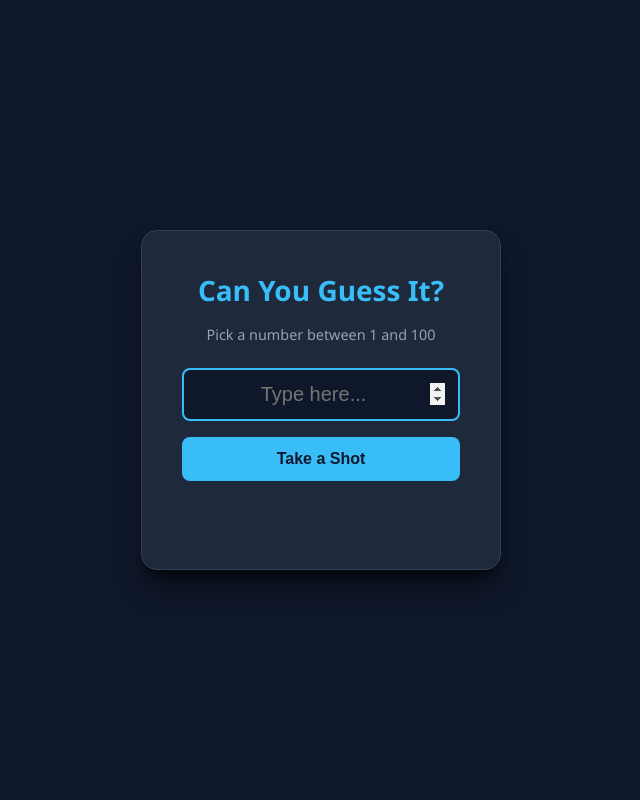
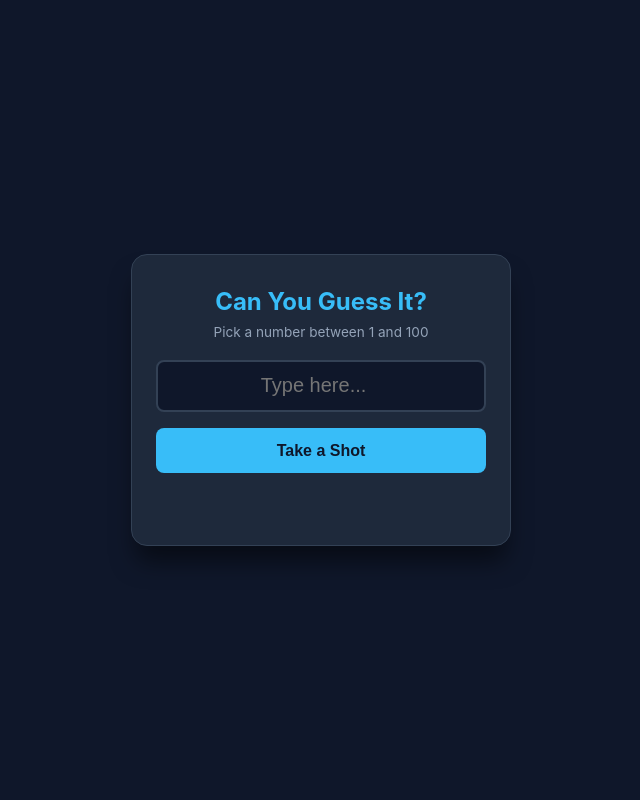
Before and after one commit to vicanorous/python-projects, a Flask app: page / in a window 1280 px wide. Shown: the whole page, without its empty margins (319-959 px from the left). Run offline with Flask 3, Linux system fonts and the light colour scheme.

Commit message:
update index.html

```diff
--- a/templates/index.html
+++ b/templates/index.html
@@ -2,40 +2,50 @@
 <html lang="en">
 <head>
   <meta charset="UTF-8">
-  <meta name="viewport" content="width=device-width, initial-scale=1.0">
+  <!-- viewport fit=cover handles mobile notched screens -->
+  <meta name="viewport" content="width=device-width, initial-scale=1.0, maximum-scale=1.0, user-scalable=no, fit=cover">
   <title>The Taunting Number Game</title>
   <style>
     * { box-sizing: border-box; margin: 0; padding: 0; }
+
+    html, body {
+      width: 100%;
+      height: 100%;
+      /* svh (small viewport height) prevents layout shifts when mobile address bars hide/show */
+      min-height: 100svh;
+      overflow: hidden;
+      position: relative;
+    }
+
     body {
-      font-family: 'Segoe UI', Roboto, sans-serif;
+      font-family: -apple-system, BlinkMacSystemFont, 'Segoe UI', Roboto, sans-serif;
       background: #0f172a;
       color: #f8fafc;
-      min-height: 100vh;
       display: flex;
       justify-content: center;
       align-items: center;
-      overflow: hidden; /* Keep floating characters inside viewport */
-      position: relative;
+      padding: 1rem;
     }
 
     .game-card {
       background: #1e293b;
-      padding: 2.5rem;
+      padding: 2rem 1.5rem;
       border-radius: 16px;
-      box-shadow: 0 20px 25px -5px rgba(0,0,0,0.5), 0 8px 10px -6px rgba(0,0,0,0.5);
-      width: 360px;
+      box-shadow: 0 20px 25px -5px rgba(0,0,0,0.5);
+      width: 100%;
+      max-width: 380px;
       text-align: center;
-      z-index: 10; /* Keep card above floating elements */
+      z-index: 10; /* Keep main UI above floating taunts */
       border: 1px solid #334155;
     }
 
-    h2 { margin-bottom: 1rem; color: #38bdf8; font-size: 1.75rem; }
-    p.subtitle { color: #94a3b8; font-size: 0.9rem; margin-bottom: 1.5rem; }
+    h2 { margin-bottom: 0.5rem; color: #38bdf8; font-size: 1.5rem; }
+    p.subtitle { color: #94a3b8; font-size: 0.85rem; margin-bottom: 1.25rem; }
 
     input[type="number"] {
       width: 100%;
       padding: 0.8rem;
-      font-size: 1.25rem;
+      font-size: 1.25rem; /* 16px+ prevents iOS auto-zoom on input tap */
       text-align: center;
       border-radius: 8px;
       border: 2px solid #334155;
@@ -43,12 +53,13 @@
       color: #fff;
       outline: none;
       margin-bottom: 1rem;
+      -webkit-appearance: none;
     }
     input[type="number"]:focus { border-color: #38bdf8; }
 
     button {
       width: 100%;
-      padding: 0.8rem;
+      padding: 0.85rem;
       font-size: 1rem;
       font-weight: bold;
       background: #38bdf8;
@@ -56,57 +67,57 @@
       border: none;
       border-radius: 8px;
       cursor: pointer;
-      transition: transform 0.1s, background 0.2s;
+      touch-action: manipulation;
     }
-    button:hover { background: #7dd3fc; }
     button:active { transform: scale(0.98); }
 
     .feedback {
-      margin-top: 1.25rem;
-      font-size: 1.1rem;
+      margin-top: 1rem;
+      font-size: 1rem;
       font-weight: 600;
-      min-height: 28px;
+      min-height: 24px;
     }
 
-    /* Screen shake effect on wrong guess */
-    .shake {
-      animation: shake 0.4s ease-in-out;
-    }
+    /* Screen shake */
+    .shake { animation: shake 0.4s ease-in-out; }
     @keyframes shake {
       0%, 100% { transform: translateX(0); }
-      20% { transform: translateX(-10px) rotate(-1deg); }
-      40% { transform: translateX(10px) rotate(1deg); }
-      60% { transform: translateX(-6px); }
-      80% { transform: translateX(6px); }
+      20% { transform: translateX(-8px); }
+      40% { transform: translateX(8px); }
+      60% { transform: translateX(-4px); }
+      80% { transform: translateX(4px); }
     }
 
-    /* Floating Taunt Element Styles */
+    /* Responsive Floating Taunt Styles */
     .floating-taunt {
-      position: absolute;
-      pointer-events: none; /* Mouse passes through */
+      position: fixed;
+      pointer-events: none;
       font-weight: 900;
-      font-size: 1.25rem;
       white-space: nowrap;
-      z-index: 1;
-      animation: floatUpAndFade 3.5s forwards cubic-bezier(0.2, 0.8, 0.2, 1);
-      text-shadow: 0 0 10px rgba(0, 0, 0, 0.8);
+      z-index: 5;
+      /* Clamp font size so text never overflows small screens */
+      font-size: clamp(0.9rem, 4vw, 1.3rem);
+      animation: floatUpAndFade 3s forwards cubic-bezier(0.1, 0.8, 0.3, 1);
+      text-shadow: 0 2px 8px rgba(0, 0, 0, 0.9), 0 0 2px #000;
+      will-change: transform, opacity; /* GPU acceleration for smooth mobile FPS */
     }
 
     @keyframes floatUpAndFade {
       0% {
         opacity: 0;
-        transform: translateY(20px) scale(0.5) rotate(0deg);
+        transform: translate3d(0, 10px, 0) scale(0.6) rotate(0deg);
       }
       15% {
         opacity: 1;
-        transform: translateY(-20px) scale(1.2) rotate(var(--rot));
+        transform: translate3d(0, -15px, 0) scale(1.05) rotate(var(--rot));
       }
       80% {
-        opacity: 0.8;
+        opacity: 0.9;
       }
       100% {
         opacity: 0;
-        transform: translateY(-250px) scale(1) rotate(calc(var(--rot) * 2));
+        /* Moves upward based on screen height */
+        transform: translate3d(0, -35svh, 0) scale(0.95) rotate(calc(var(--rot) * 1.5));
       }
     }
   </style>
@@ -118,7 +129,7 @@
     <p class="subtitle">Pick a number between 1 and 100</p>
 
     <form id="guess-form">
-      <input type="number" id="guess-input" min="1" max="100" required placeholder="Type here..." autofocus>
+      <input type="number" id="guess-input" min="1" max="100" required placeholder="Type here..." inputmode="numeric">
       <button type="submit">Take a Shot</button>
     </form>
 
@@ -131,24 +142,22 @@
     const feedback = document.getElementById('feedback');
     const card = document.getElementById('card');
 
-    // Taunt templates for wrong guesses
     const tauntPhrases = [
-      "🤡 Is that really your best guess?",
+      "🤡 Is that your best?",
       "📉 Terrible choice!",
       "🙈 My eyes! Try harder!",
       "💩 Not even close!",
-      "📊 Statistics say you're struggling.",
-      "🤖 A toaster guesses better than this.",
+      "📊 Bad guess!",
+      "🤖 Toaster guesses better!",
       "💤 Yawn... try again!",
-      "🌶️ Oof, spicy bad guess!"
+      "🌶️ Oof, terrible!"
     ];
 
-    // Celebration phrases for winning
     const winPhrases = [
       "👑 ABSOLUTE GENIUS!",
       "🎉 YOU DID IT!",
       "🔥 UNSTOPPABLE!",
-      "🚀 TO THE MOON! CORRECT!",
+      "🚀 CORRECT!",
       "🏆 CHAMPION!"
     ];
 
@@ -167,28 +176,31 @@
 
       if (data.status === 'win') {
         feedback.style.color = '#4ade80';
-        spawnFloatingBatch(winPhrases, '#4ade80', 12); // Spawn lots of green congratulations
+        spawnFloatingBatch(winPhrases, '#4ade80', 8);
         guessInput.value = '';
       } else {
         feedback.style.color = '#f87171';
 
-        // Trigger card shake
         card.classList.remove('shake');
-        void card.offsetWidth; // Force CSS reflow
+        void card.offsetWidth;
         card.classList.add('shake');
 
-        spawnFloatingBatch(tauntPhrases, '#f87171', 4); // Spawn red floating taunts
-        guessInput.select();
+        // Spawn fewer taunts on smaller screens to keep UI uncluttered
+        const count = window.innerWidth < 480 ? 3 : 5;
+        spawnFloatingBatch(tauntPhrases, '#f87171', count);
+
+        // Keep focus on mobile without triggering unwanted zoom
+        guessInput.blur();
+        setTimeout(() => guessInput.focus(), 50);
       }
     });
 
-    // Helper: Spawns floating DOM nodes around the screen
     function spawnFloatingBatch(phrasesArray, color, count) {
       for (let i = 0; i < count; i++) {
         setTimeout(() => {
           const text = phrasesArray[Math.floor(Math.random() * phrasesArray.length)];
           createFloatingText(text, color);
-        }, i * 120); // Stagger spawning times slightly
+        }, i * 150);
       }
     }
 
@@ -198,21 +210,41 @@
       el.textContent = text;
       el.style.color = color;
 
-      // Randomize position across screen width
-      const randomX = Math.random() * 80 + 10; // Between 10% and 90% viewport width
-      const randomY = Math.random() * 20 + 60; // Start lower third of screen
-      const randomRotation = (Math.random() - 0.5) * 40; // Rotation between -20deg and 20deg
+      // Calculate Safe Spawning Zones (Left, Right, Top, or Bottom margins around the card)
+      const cardRect = card.getBoundingClientRect();
+      const screenWidth = window.innerWidth;
+      const screenHeight = window.innerHeight;
 
-      el.style.left = `${randomX}vw`;
-      el.style.top = `${randomY}vh`;
+      let spawnX, spawnY;
+
+      // On mobile screens, spawn floating elements in margins outside the central card bounding box
+      if (Math.random() > 0.5) {
+        // Spawn on the Left or Right sides of the card
+        spawnX = Math.random() > 0.5
+          ? Math.random() * (cardRect.left - 60) // Left side
+          : cardRect.right + Math.random() * (screenWidth - cardRect.right - 60); // Right side
+        spawnY = cardRect.top + (Math.random() * cardRect.height * 0.8);
+      } else {
+        // Spawn Above or Below the card
+        spawnX = Math.random() * (screenWidth - 100);
+        spawnY = Math.random() > 0.5
+          ? Math.random() * (cardRect.top - 40) // Above card
+          : cardRect.bottom + Math.random() * (screenHeight - cardRect.bottom - 40); // Below card
+      }
+
+      // Fallback constraints if margins are narrow
+      spawnX = Math.max(10, Math.min(spawnX, screenWidth - 120));
+      spawnY = Math.max(20, Math.min(spawnY, screenHeight - 60));
+
+      const randomRotation = (Math.random() - 0.5) * 20; // Subtle rotation (-10deg to 10deg)
+
+      el.style.left = `${spawnX}px`;
+      el.style.top = `${spawnY}px`;
       el.style.setProperty('--rot', `${randomRotation}deg`);
 
       document.body.appendChild(el);
 
-      // Clean up DOM node after animation finishes (3.5s)
-      setTimeout(() => {
-        el.remove();
-      }, 3500);
+      setTimeout(() => { el.remove(); }, 3000);
     }
   </script>
 </body>
```
